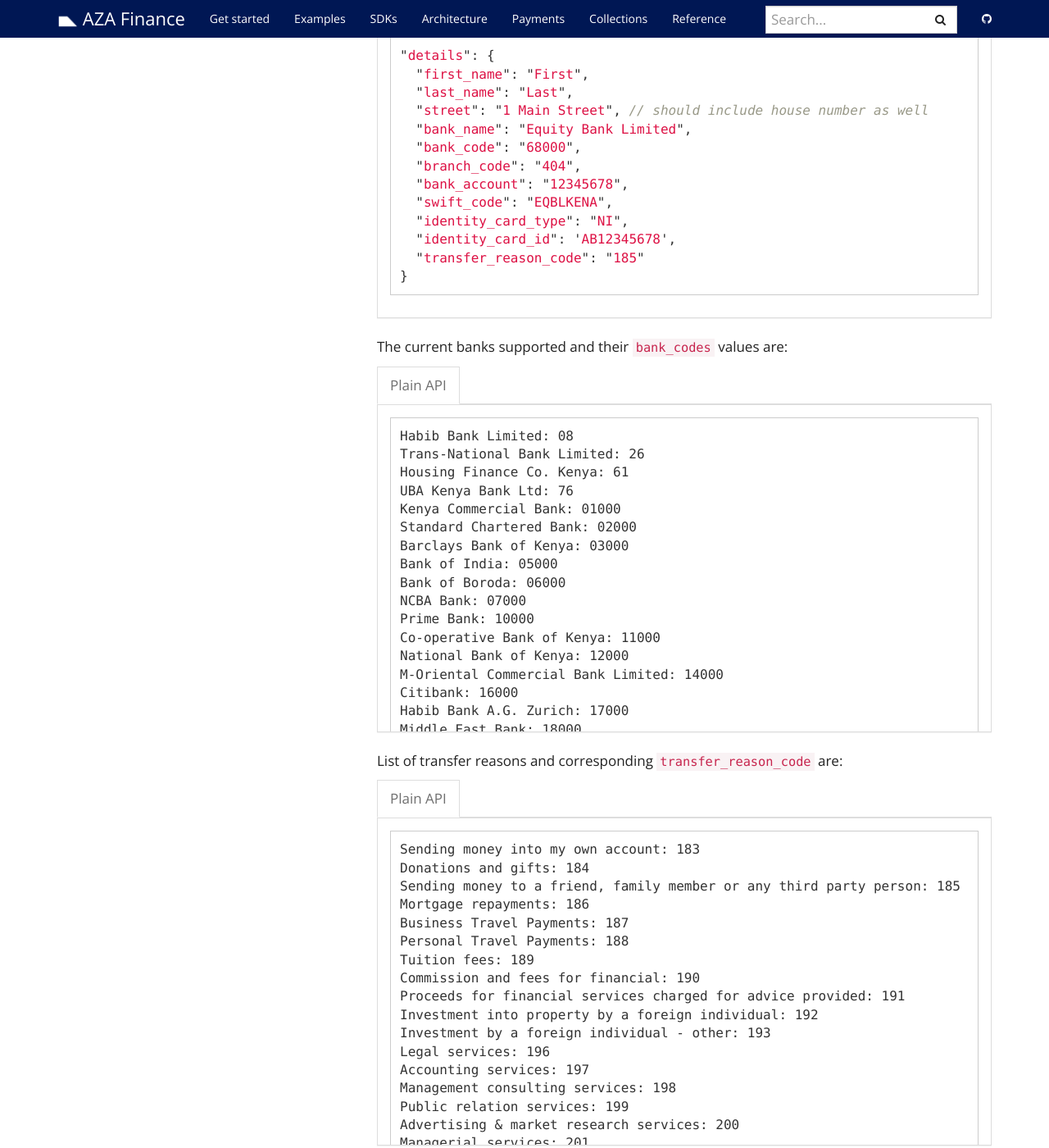
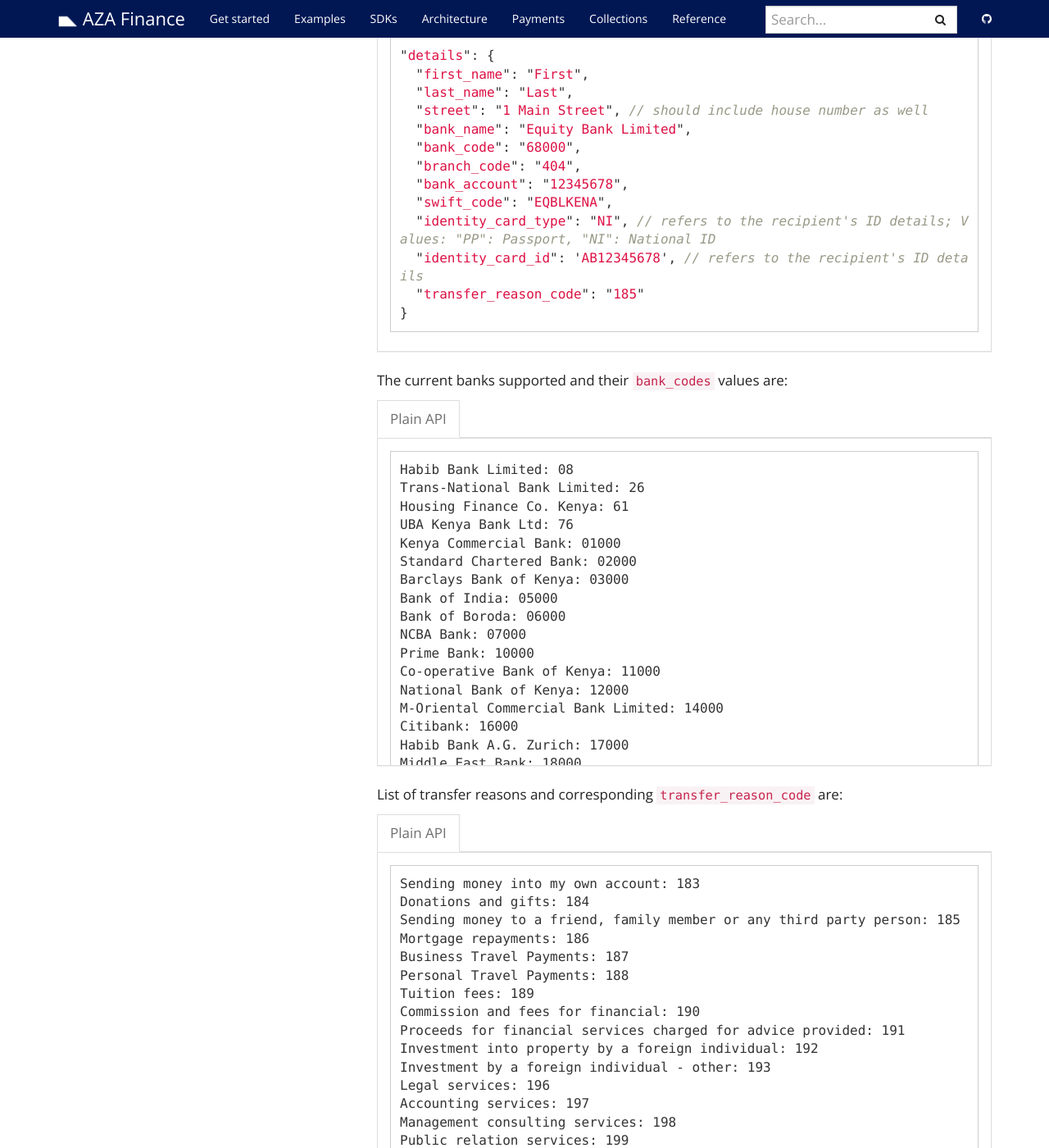
Before and after one commit to transferzero/api-documentation, a Jekyll site: the page built from _docs/payout-details.md, in a window 1280 px wide and 1400 px high, scrolled down 15714 px. Shown: the whole window at 82% size. Built offline with Jekyll 4.4.1, drawn with Linux system fonts in a browser that asks for light colours; nearby versions of some CDN libraries; comment, search, counter and statistics services are not loaded; some of the changed text lies outside the part shown.

Commit message:
address pr comments

````diff
--- a/_docs/payout-details.md
+++ b/_docs/payout-details.md
@@ -749,8 +749,8 @@
   "branch_code": "404",
   "bank_account": "12345678",
   "swift_code": "EQBLKENA",
-  "identity_card_type": "NI",
-  "identity_card_id": 'AB12345678',
+  "identity_card_type": "NI", // refers to the recipient's ID details; Values: "PP": Passport, "NI": National ID
+  "identity_card_id": 'AB12345678', // refers to the recipient's ID details
   "transfer_reason_code": "185"
 }
 ```
@@ -909,8 +909,8 @@
   "last_name": "Last",
   "street": "1 Linford Street",
   "phone_number": "254123456789", // local or international Kenyan format
-  "identity_card_type": "NI",
-  "identity_card_id": 'AB12345678',
+  "identity_card_type": "NI", // refers to the recipient's ID details; Values: "PP": Passport, "NI": National ID
+  "identity_card_id": 'AB12345678', // refers to the recipient's ID details
   "transfer_reason_code": "185",
   "mobile_provider": "mpesa"
 
````
Also changed, not shown: other parts of _docs/payout-details.md (+2 -2 lines).
